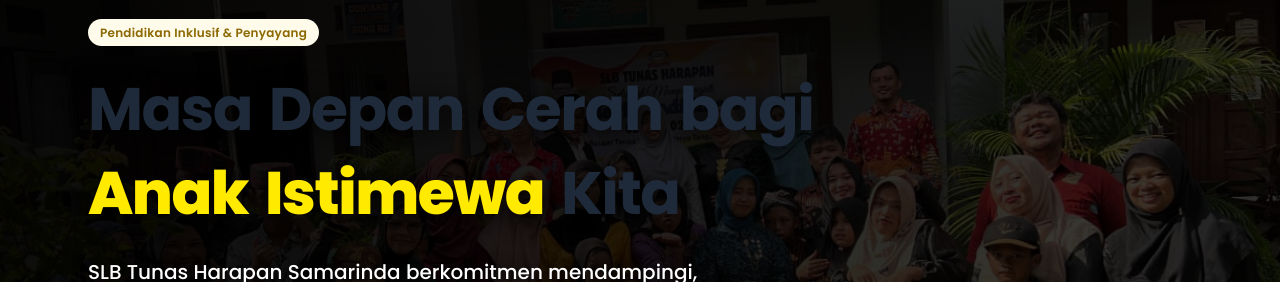
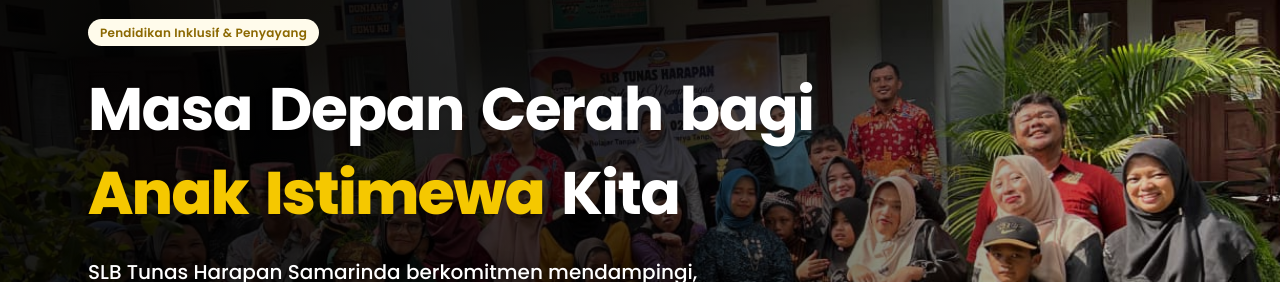
Before and after one commit to mustafidh08/Web-SLB-Tunas-Harapan-Samarinda, a Next.js app: page / in a window 1280 px wide. Shown: the part 202-484 px from the top of the page. Built offline with nearby package versions, Linux system fonts and the light colour scheme; no server answers.

Commit message:
fix(typography): resolve color inheritance bug on KineticText for Jumbotron title

```diff
--- a/app/page.tsx
+++ b/app/page.tsx
@@ -8,7 +8,6 @@ import { getAllKegiatanMeta, formatTanggalID } from "@/lib/mdx";
 import { dataTestimoni } from "@/content/data/testimoni";
 import FaqSection from "@/components/home/FaqSection";
 import KineticText from "@/components/ui/KineticText";
-import AmbientCanvas from "@/components/ui/AmbientCanvas";
 import TiltCard from "@/components/ui/TiltCard";
 import ParallaxImage from "@/components/ui/ParallaxImage";
 import CountUpNumber from "@/components/ui/CountUpNumber";
@@ -53,12 +52,8 @@ export default function BerandaPage() {
             priority
             className="object-cover object-center transform scale-105 transition-transform duration-1000"
           />
-          {/* Ambient Mesh Canvas di Lapisan Bawah */}
-          <div className="absolute inset-0 z-0 opacity-40">
-            <AmbientCanvas />
-          </div>
-          {/* Overlay Sangat Gelap & Solid untuk Memastikan Kontras WCAG AAA (21:1 Contrast Ratio) */}
-          <div className="absolute inset-0 bg-gradient-to-r from-black/95 via-black/85 to-black/75 z-10" />
+          {/* Overlay Gelap Gradien */}
+          <div className="absolute inset-0 bg-gradient-to-r from-black/90 via-black/75 to-black/40 md:to-transparent z-10" />
         </div>
 
         <div className="container-custom relative z-20 w-full">
@@ -68,9 +63,10 @@ export default function BerandaPage() {
             <KineticText
               text="Masa Depan Cerah bagi Anak Istimewa Kita"
               as="h1"
-              className="text-3xl sm:text-4xl md:text-5xl lg:text-6xl font-black tracking-tight leading-tight drop-shadow-[0_4px_12px_rgba(0,0,0,0.9)] text-white"
+              className="text-3xl sm:text-4xl md:text-5xl lg:text-6xl font-extrabold tracking-tight leading-tight drop-shadow-md text-white"
+              defaultColorClass="text-white"
               highlightWords={["Anak", "Istimewa"]}
-              highlightClass="text-[#FFEA00] font-black drop-shadow-[0_2px_10px_rgba(0,0,0,0.9)]"
+              highlightClass="text-[var(--color-accent)] font-extrabold"
             />
 
             <p
--- a/components/ui/KineticText.tsx
+++ b/components/ui/KineticText.tsx
@@ -9,6 +9,7 @@ interface KineticTextProps {
   delay?: number;
   highlightWords?: string[];
   highlightClass?: string;
+  defaultColorClass?: string;
 }
 
 const motionComponents = {
@@ -26,6 +27,7 @@ export default function KineticText({
   delay = 0,
   highlightWords = [],
   highlightClass = "text-[var(--color-accent)]",
+  defaultColorClass = "",
 }: KineticTextProps) {
   const words = text.split(" ");
 
@@ -73,11 +75,13 @@ export default function KineticText({
           (hw) => hw.toLowerCase() === cleanWord.toLowerCase() || word.toLowerCase().includes(hw.toLowerCase())
         );
 
+        const wordClass = isHighlighted ? highlightClass : (defaultColorClass || "text-inherit");
+
         return (
           <motion.span
             key={index}
             variants={wordVariants}
-            className={`inline-block transform-gpu ${isHighlighted ? highlightClass : ""}`}
+            className={`inline-block transform-gpu ${wordClass}`}
           >
             {word}
           </motion.span>
```
